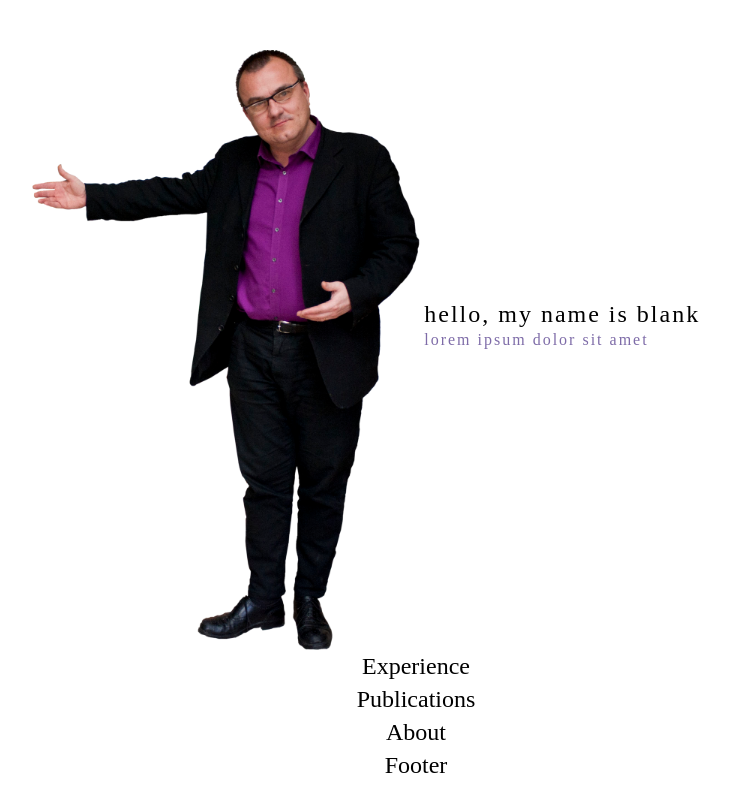
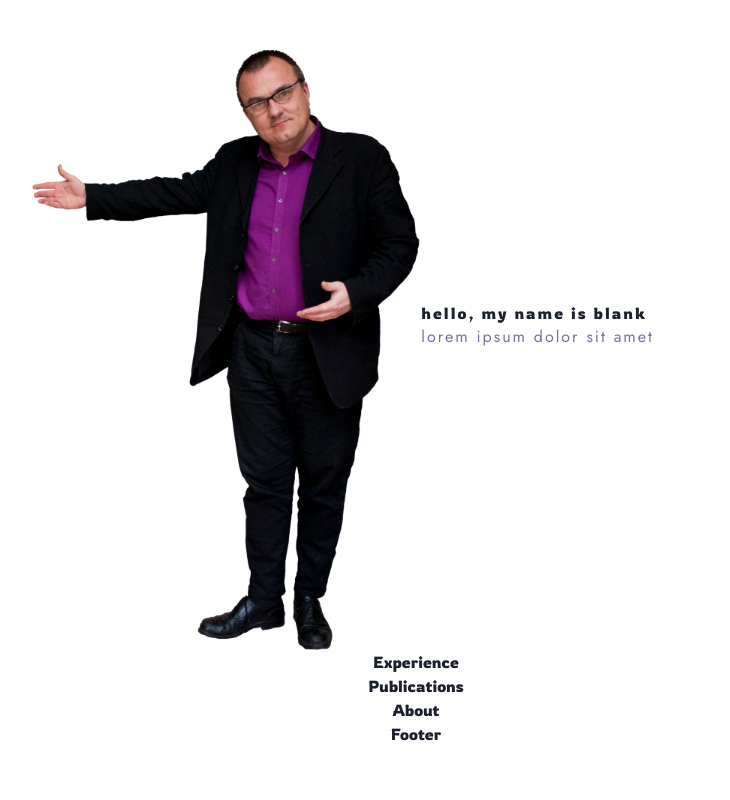
Before and after one commit to matthewfritsch/Writers_Site-React, a React (Create React App) app: page / in a window 1280 px wide. Shown: the whole page, without its empty margins (224-954 px from the left). Built offline with nearby package versions, Linux system fonts and the light colour scheme.

Commit message:
Added custom theme for fonts in main app

```diff
--- a/src/App.js
+++ b/src/App.js
@@ -1,4 +1,7 @@
 import { useEffect } from "react";
+import { ChakraProvider } from "@chakra-ui/react";
+
+import customTheme from './theme.js';
 
 import About from "./components/About";
 import Experience from "./components/Experience";
@@ -12,6 +15,8 @@ function App() {
   // useEffect()
 
   return (
+    <ChakraProvider theme={customTheme}>
+
       <div className="App">
         <Header />
         <Experience />
@@ -19,6 +24,7 @@ function App() {
         <About />
         <Footer />
       </div>
+    </ChakraProvider>
   );
 }
 
--- /dev/null
+++ b/src/theme.js
@@ -0,0 +1,19 @@
+import { extendTheme } from '@chakra-ui/react'
+import "@fontsource/rowdies"
+import "@fontsource/jost"
+
+const customTheme = extendTheme({
+  fonts: {
+    heading: 'Rowdies, Open Sans, sans-serif',
+    text: 'Jost, Open Sans, sans-serif',
+  },
+  components: {
+    Tab: {
+      baseStyle: {
+        width: 200,
+      }
+    }
+  },
+})
+
+export default customTheme
```
Lines whose indentation alone changed are shown as unchanged.
